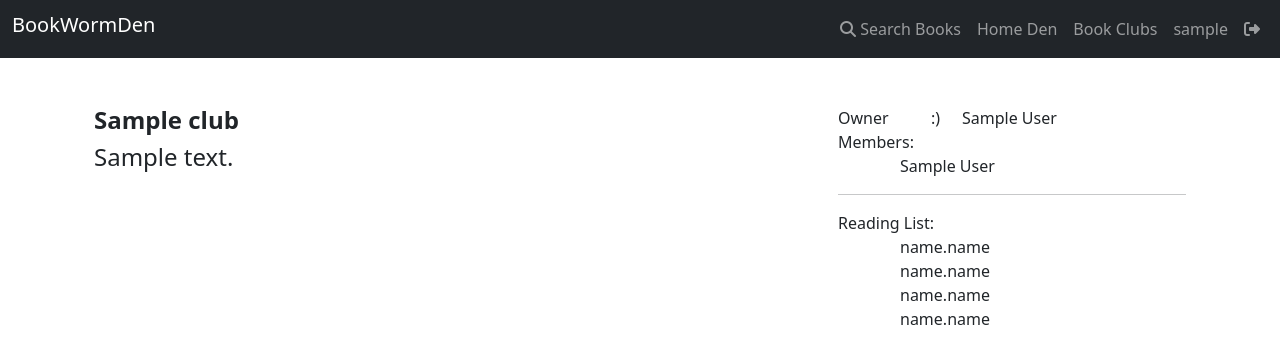
After one commit to Fogaroli/BookWormDen, a Flask app: page /clubs/1 in a window 1280 px wide. The commit adds this page. Shown: the top 364 px of the page. Run offline with Flask 3, Linux system fonts and the light colour scheme; the visitor is signed in with stand-in values (Sample User, id 1); tables that the repository leaves empty hold one stand-in row (values such as "Sample post"); some libraries are stand-ins or nearby versions.

Commit message:
Added Reading Club page

```diff
--- a/src/app.py
+++ b/src/app.py
@@ -113,13 +113,7 @@ def load_user():
 
 @app.route("/", methods=["GET"])
 def homepage():
-    """View Function for the portal homepage.
-
-    Actions:
-
-    Returns:
-        Render Homepage template file
-    """
+    """View Function for the portal homepage."""
     return render_template("homepage.html")
 
 
@@ -174,7 +168,7 @@ def logout_view():
 
 @app.route("/user", methods=["GET"])
 @login_required
-def user_page():
+def user_view():
     """View function to open user homepage"""
     return render_template("user_page.html", user=g.user)
 
@@ -186,17 +180,17 @@ User den routes
 
 @app.route("/den", methods=["GET"])
 @login_required
-def user_den_page():
-    """View function to open user homepage"""
+def user_den_view():
+    """View function to open user home den"""
     reading_log = g.user.readlog
     return render_template("den_page.html", list=reading_log)
 
 
 @app.route("/den/add-book", methods=["POST"])
 @login_required
-def addBookToUserList():
-    """Function to add a volume to the user reading list.
-    If the book does not exist in the local dictionary, this function will add it before adding to the user reading list.
+def add_book_to_user():
+    """View function to add a volume to the user reading list.
+    If the book does not exist in the local database, this function will add it (to the database) before adding to the user reading list.
     """
     book_entry = db.session.get(Book, request.form["api_id"])
     if not book_entry:
@@ -212,12 +206,12 @@ def addBookToUserList():
             db.session.rollback()
             flash("Error adding book to your reading list", "danger")
 
-    return redirect(url_for("user_den_page"))
+    return redirect(url_for("user_view"))
 
 
 @app.route("/den/<volume_id>", methods=["GET", "POST"])
 @login_required
-def user_book_page(volume_id):
+def user_book_view(volume_id):
     """View function to open book details and user information"""
     book_data = db.get_or_404(Book, volume_id)
     read_log = db.get_or_404(UserBook, (g.user.id, volume_id))
@@ -269,7 +263,7 @@ def user_book_page(volume_id):
                 flash("Error adding your comment", "danger")
 
     return render_template(
-        "user_book_page.html",
+        "user_book.html",
         book=book_data,
         statform=stat_form,
         commentform=comment_form,
@@ -282,7 +276,7 @@ Book search routes
 
 
 @app.route("/search", methods=["GET"])
-def search_books():
+def books_search_route():
     """Route to execute book search queries. Replies with json file with search content"""
     title_search = request.args.get("q")
     if not title_search:
@@ -325,7 +319,7 @@ def search_books():
 
 
 @app.route("/book/<volume_id>", methods=["GET"])
-def get_book_details(volume_id):
+def book_details_route(volume_id):
     """Route to collect detailed information for a particular book volume"""
     params = {
         "key": api_key,
@@ -357,13 +351,13 @@ def get_book_details(volume_id):
 
 
 """
-Book Comments route
+Book Comments Route
 """
 
 
 @app.route("/comments/<volume_id>", methods=["GET"])
 @login_required
-def get_all_book_comments(volume_id):
+def book_comments_route(volume_id):
     """Route to read all available comments from a given book. Replies with json file with comments array"""
     comments = (
         db.session.query(Comment)
@@ -378,13 +372,13 @@ def get_all_book_comments(volume_id):
 
 
 """
-Book clubs
+Book clubs Views
 """
 
 
 @app.route("/clubs", methods=["GET"])
 @login_required
-def book_clubs_page():
+def book_clubs_view():
     """View function to open user book clubs home"""
     clubs_member = g.user.clubs
     clubs_owner = g.user.owned
@@ -396,17 +390,28 @@ def book_clubs_page():
 
 @app.route("/clubs/add", methods=["POST"])
 @login_required
-def add_new_club():
-    """View function to open user book clubs home"""
+def add_club():
+    """View function to create new book club"""
     club_form = NewClubForm()
     data = {}
     if club_form.validate_on_submit():
-        data["club_name"] = club_form.club_name.data
-        data["club_description"] = club_form.club_description.data
+        data["name"] = club_form.name.data
+        data["description"] = club_form.description.data
         data["owner_id"] = g.user.id
         new_club = Club.createClub(data)
         if new_club:
             flash("Reading club added to the database", "success")
         else:
             flash("Error adding the reading club, please try again", "danger")
-    return redirect(url_for("book_clubs_page"))
+    return redirect(url_for("book_clubs_view"))
+
+
+@app.route("/clubs/<club_id>", methods=["GET"])
+@login_required
+def club_view(club_id):
+    """View function to open book club information"""
+    club = db.get_or_404(Club, club_id)
+    memberships = (
+        db.session.query(ClubMembers).filter(ClubMembers.club_id == club_id).all()
+    )
+    return render_template("user_club.html", club=club, memberships=memberships)
--- a/src/forms.py
+++ b/src/forms.py
@@ -78,7 +78,5 @@ class NewCommentForm(FlaskForm):
 class NewClubForm(FlaskForm):
     """Form to create a mew reading club"""
 
-    club_name = StringField(
-        "Reading Club Name", validators=[DataRequired(), Length(max=50)]
-    )
-    club_description = TextAreaField("Club Description", validators=[Optional()])
+    name = StringField("Reading Club Name", validators=[DataRequired(), Length(max=50)])
+    description = TextAreaField("Club Description", validators=[Optional()])
--- a/src/templates/base.html
+++ b/src/templates/base.html
@@ -57,7 +57,7 @@
                                 href="/clubs"
                                 class="nav-link"
                                 id="user-page-link"
-                                >Read Clubs</a
+                                >Book Clubs</a
                             >
                         </li>
 
--- a/src/templates/clubs_page.html
+++ b/src/templates/clubs_page.html
@@ -8,9 +8,9 @@ block body %}
         <div class="row">
             {%for club in owned%}
             <div class="card col-3">
-                <h5 class="card-header">{{club.club_name}}</h5>
+                <h5 class="card-header">{{club.name}}</h5>
                 <div class="card-body">
-                    <p class="card-text">{{club.club_description}}</p>
+                    <p class="card-text">{{club.description}}</p>
                     <a href="/clubs/{{club.id}}" class="btn btn-primary"
                         >View Club</a
                     >
@@ -32,7 +32,7 @@ block body %}
 </div>
 <hr />
 <h2>Create a new reading club</h2>
-<form method="POST" action="{{url_for('add_new_club')}}">
+<form method="POST" action="{{url_for('add_club')}}">
     {{ form.hidden_tag() }} {% for field in form if field.widget.input_type !=
     'hidden'%}
     <div class="row">
--- a/src/templates/user_book_page.html
+++ b/src/templates/user_book.html
@@ -124,6 +124,6 @@ body %}
     </div>
 </div>
 
-<script src="/static/user_book_page.js"></script>
+<script src="/static/user_book.js"></script>
 <script src="/static/comments.js"></script>
 {% endblock %}
--- /dev/null
+++ b/src/templates/user_club.html
@@ -0,0 +1,70 @@
+{% extends 'base.html' %} {% block title %} Book Club Details {% endblock %} {%
+block body %}
+<div class="container mt-5">
+    <div class="row">
+        <div class="col-8">
+            <div class="row">
+                <div class="col-12 h4">
+                    <strong>{{club.name}}</strong>
+                </div>
+            </div>
+            <div class="row">
+                <div class="col-12 h4">{{club.description}}</div>
+            </div>
+        </div>
+        <div class="col-4">
+            <div class="row">
+                <div class="col-3">Owner</div>
+                {%if club.owner.id == g.user.id%}
+                <div class="col-1">:)</div>
+                {%endif%}
+                <div class="col-8">
+                    {{club.owner.first_name}} {{club.owner.last_name}}
+                </div>
+            </div>
+            <div class="row">
+                <div class="col">Members:</div>
+            </div>
+            <div class="row">
+                <div class="col-2"></div>
+                <div class="col-10">
+                    {%for membership in memberships%}
+                    <div class="row">
+                        <div class="col">
+                            {{membership.user.first_name}}
+                            {{membership.user.last_name}} {%if membership.status
+                            == 3%}
+                            <span>V</span>
+                            {%endif%}
+                        </div>
+                    </div>
+                    {%endfor%}
+                </div>
+            </div>
+            <hr />
+            <div class="row">
+                <div class="col">Reading List:</div>
+            </div>
+            <div class="row">
+                <div class="col-2"></div>
+                <div class="col-10">
+                    <div class="row">
+                        <div class="col">name.name</div>
+                    </div>
+                    <div class="row">
+                        <div class="col">name.name</div>
+                    </div>
+                    <div class="row">
+                        <div class="col">name.name</div>
+                    </div>
+                    <div class="row">
+                        <div class="col">name.name</div>
+                    </div>
+                </div>
+            </div>
+        </div>
+    </div>
+</div>
+
+<script src="/static/user_club.js"></script>
+{% endblock %}
```
Also changed, not shown: src/models.py (+19 -11 lines), src/static/user_club.js (added, +22 -0 lines), src/static/user_book.js (renamed from src/static/user_book_page.js).
